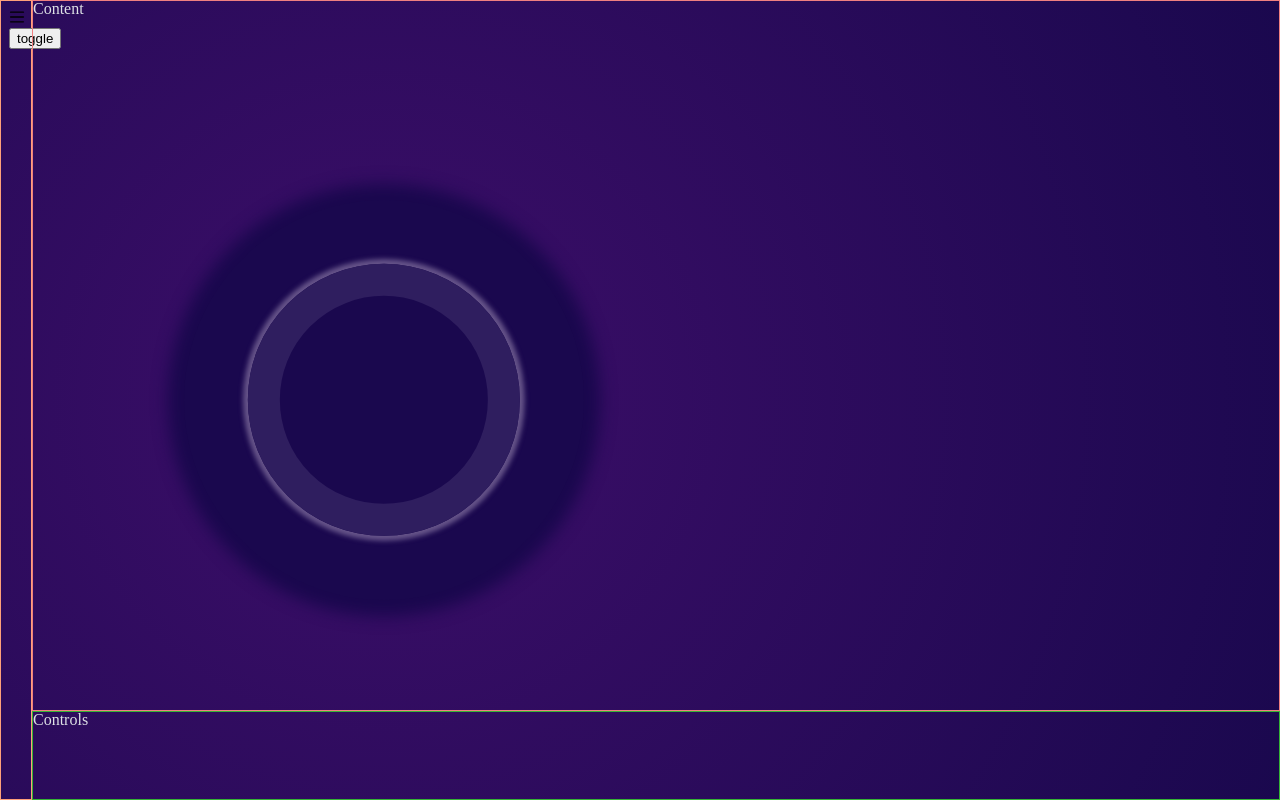
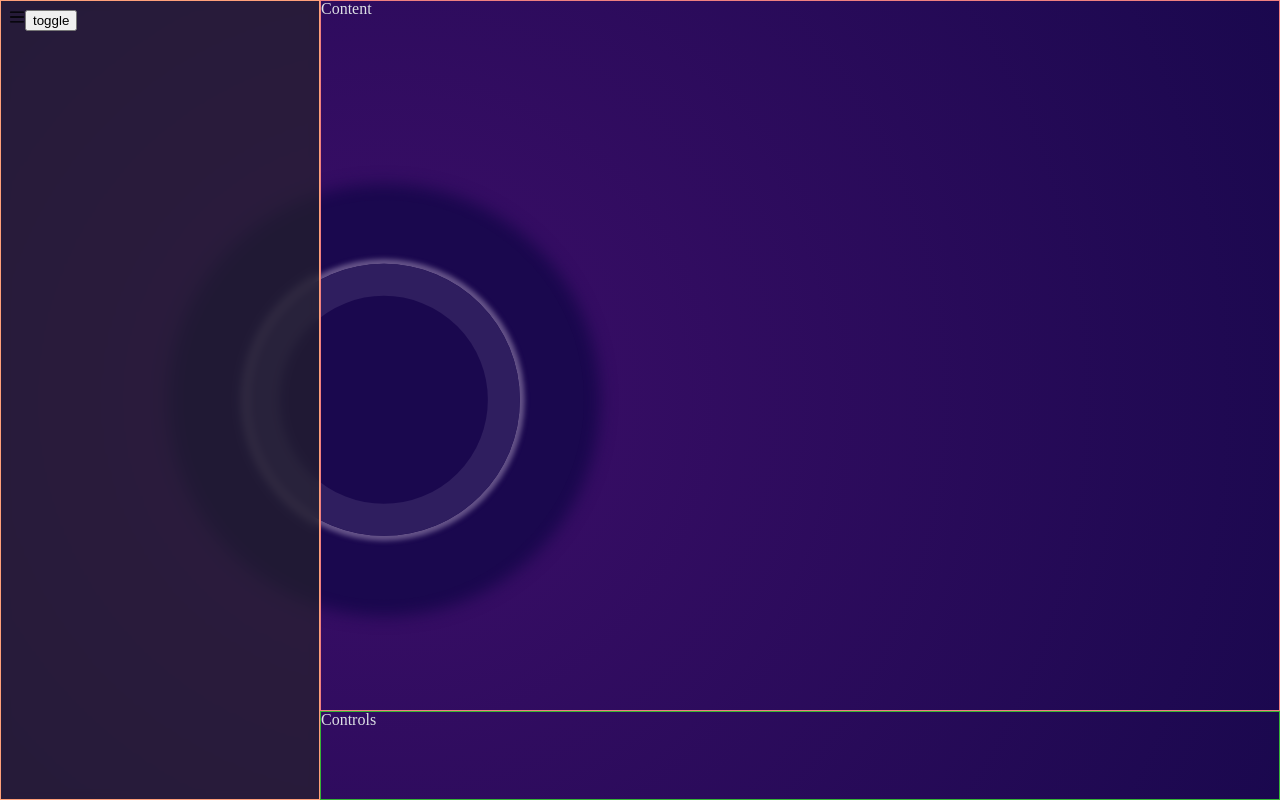
Before and after one commit to alexander0ezhov/paw-player, a React (Create React App) app in the folder client/: page / in a window 1280 px wide. Built offline with nearby package versions, Linux system fonts and the light colour scheme.

Commit message:
add container background

```diff
--- a/client/src/Components/Layout/index.module.scss
+++ b/client/src/Components/Layout/index.module.scss
@@ -1,9 +1,10 @@
 .root {
-  //background: lightcyan;
+  position: relative;
   height: 100vh;
   width: 100vw;
   display: flex;
   flex-direction: row;
+  z-index: 5;
   .sidebar {
     //flex: 0.25;
   }
--- a/client/src/Components/Sidebar/index.module.scss
+++ b/client/src/Components/Sidebar/index.module.scss
@@ -3,7 +3,8 @@
   height: 100vh;
   resize: vertical;
   padding: 0.5rem;
-  width: 2rem;
+  //width: 2rem;
+  width: 20rem;
   .sidebarButton {
     //background: red;
   }
--- a/client/src/Components/Sidebar/index.tsx
+++ b/client/src/Components/Sidebar/index.tsx
@@ -2,11 +2,12 @@ import React from "react";
 import { IComponentProps } from "@root/global-types";
 import SidebarHeader from "@Components/Sidebar/elem/SidebarHeader";
 import cn from "classnames";
+import globalcss from "@root/global.module.scss";
 import s from "./index.module.scss";
 
 const Sidebar: React.FC<IComponentProps> = ({ className }) => {
   return (
-    <aside className={cn(s.root, className)}>
+    <aside className={cn(s.root, globalcss.container, className)}>
       <SidebarHeader toggleSize={() => {}} />
     </aside>
   );
--- a/client/src/global.module.scss
+++ b/client/src/global.module.scss
@@ -1,3 +1,8 @@
 .clickable {
   cursor: pointer;
 }
+
+.container {
+  background-color: var(--color-bg-container);
+  backdrop-filter: blur(5px);
+}
--- a/client/src/themes/dark.css
+++ b/client/src/themes/dark.css
@@ -19,6 +19,8 @@
   --color-logo-03: #2f1e5f;
   --color-logo-04: #67558a;
 
+  --color-bg-container: #252527a1;
+
   --color-background-01: #252527;
   --color-background-02: #222328;
   --color-background-03: #2b2e34;
--- a/client/src/themes/light.css
+++ b/client/src/themes/light.css
@@ -21,6 +21,8 @@
   --color-logo-03: #7fb674;
   --color-logo-04: #dde371;
 
+  --color-bg-container: #dbdfe5a1;
+
   --color-background-01: #dbdfe5;
   --color-background-02: #e3e6ea;
   --color-background-03: #e6e8ee;
```
